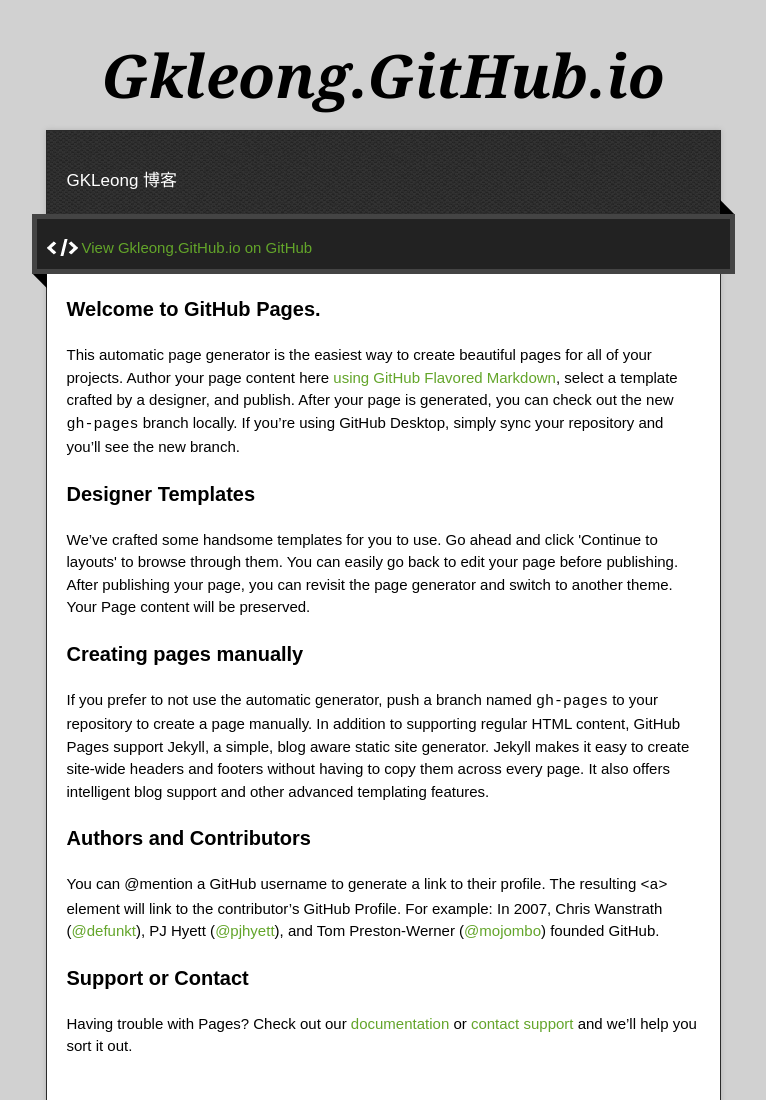
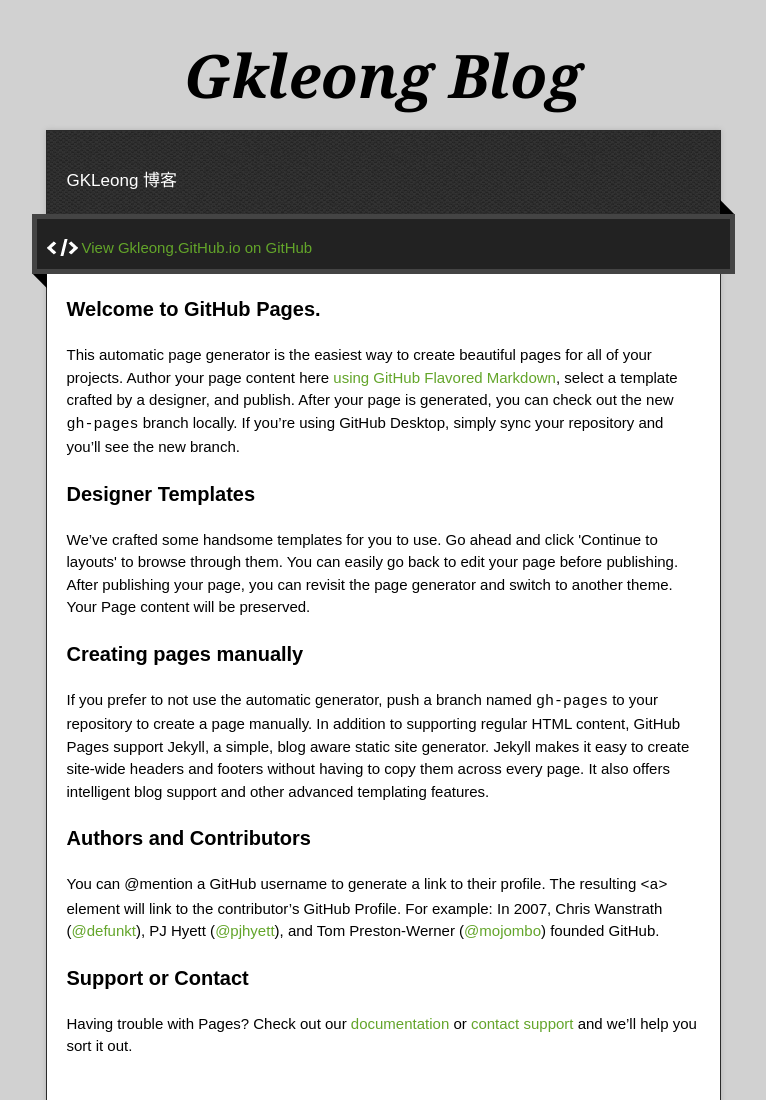
Before and after one commit to GKLeong/GKLeong.github.io, a plain HTML site: page index.html in a window 1280 px wide. Shown: the top 1100 px of the page, without its empty margins (257-1023 px from the left). Drawn offline with nearby package versions, Linux system fonts and the light colour scheme.

Commit message:
Update index.html

```diff
--- a/index.html
+++ b/index.html
@@ -22,7 +22,7 @@
 
   <div class="wrapper">
     <header>
-      <h1 class="title">Gkleong.GitHub.io</h1>
+      <h1 class="title">Gkleong Blog</h1>
     </header>
     <div id="container">
       <p class="tagline">GKLeong 博客</p>
```
